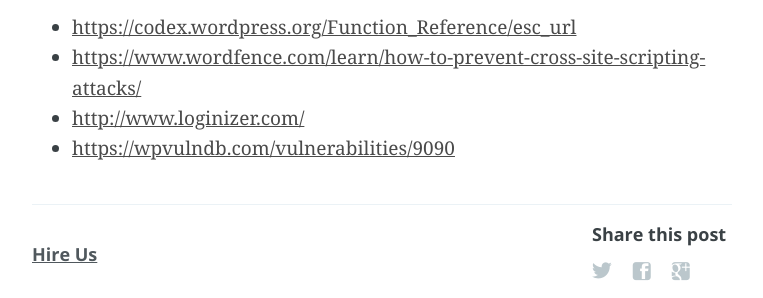
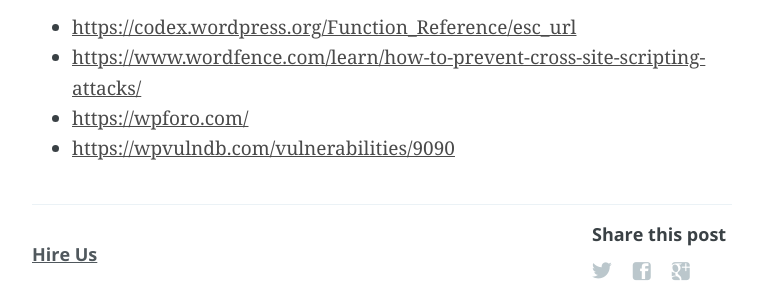
Before and after one commit to ethicalhack3r/ethicalhack3r.github.io, a Jekyll site: the page built from _posts/2018-06-01-wp-foro-wordpress-plugin-xss-vulnerability.md, in a window 1280 px wide and 900 px high, scrolled down 2639 px. Shown: the part 413-711 px from the top of the window, without its empty margins (258-1021 px from the left). Built offline with Jekyll 4.4.1, drawn with Linux system fonts in a browser that asks for light colours; some of the changed lines change nothing that is shown.

Commit message:
Add wpforo ref

```diff
--- a/_posts/2018-06-01-wp-foro-wordpress-plugin-xss-vulnerability.md
+++ b/_posts/2018-06-01-wp-foro-wordpress-plugin-xss-vulnerability.md
@@ -77,5 +77,5 @@
 
 - [https://codex.wordpress.org/Function_Reference/esc_url](https://codex.wordpress.org/Function_Reference/esc_url)
 - [https://www.wordfence.com/learn/how-to-prevent-cross-site-scripting-attacks/](https://www.wordfence.com/learn/how-to-prevent-cross-site-scripting-attacks/)
-- [http://www.loginizer.com/](http://www.loginizer.com/)
+- [https://wpforo.com/](https://wpforo.com/)
 - [https://wpvulndb.com/vulnerabilities/9090](https://wpvulndb.com/vulnerabilities/9090)
```
Also changed, not shown: 2 other files.
